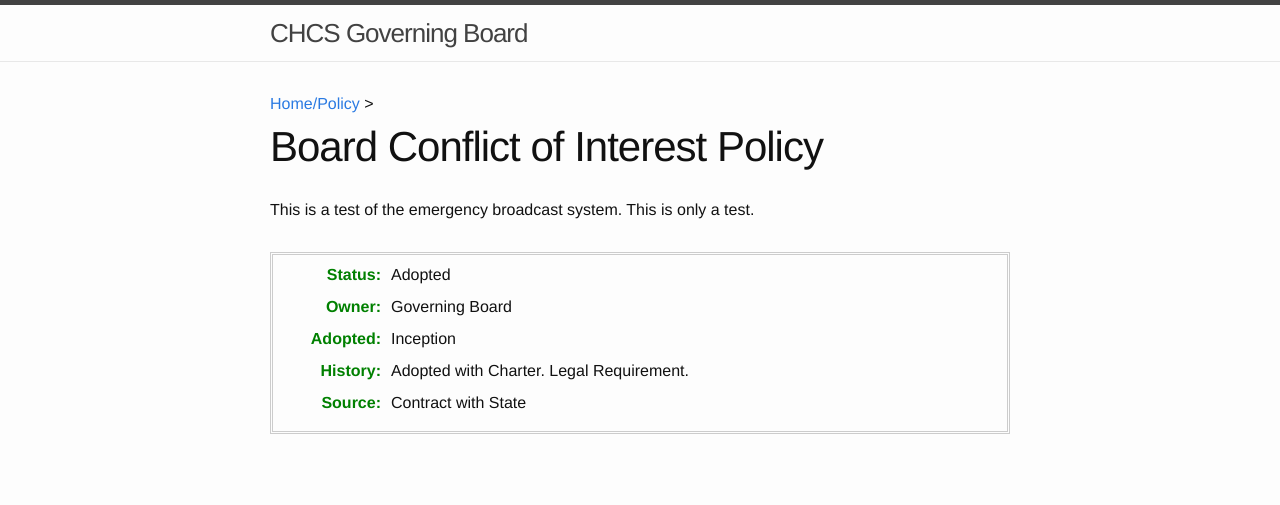
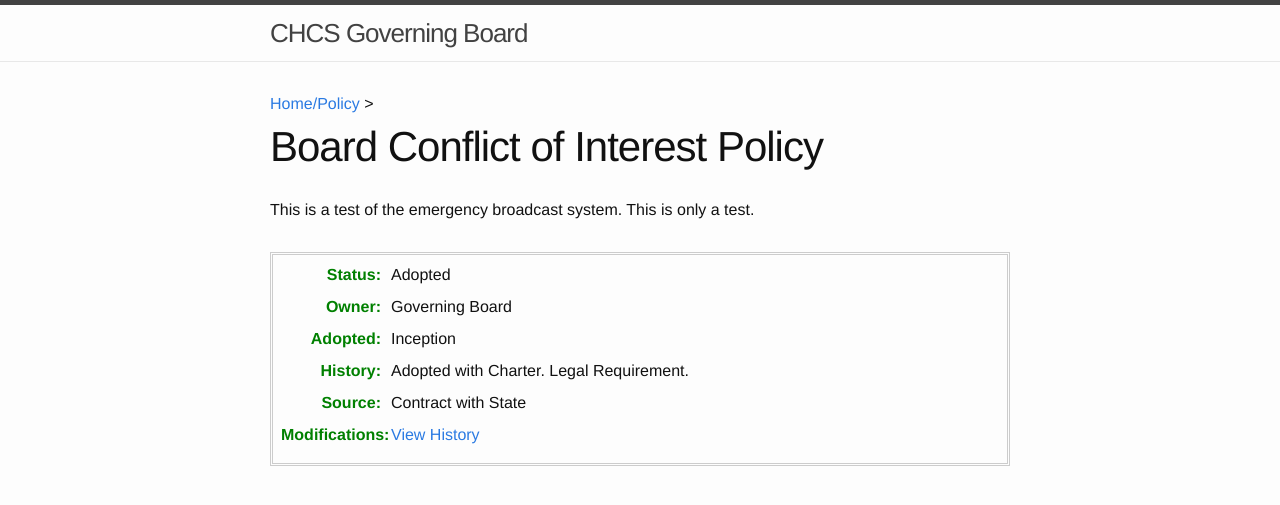
Before and after one commit to cjoh/chcs-policy, a Jekyll site: the page built from Board/conflict_of_interest.md, in a window 1280 px wide. Shown: the top 505 px of the page. Built offline with Jekyll 4.4.1, drawn with Linux system fonts in a browser that asks for light colours; nearby versions of some CDN libraries; comment, search, counter and statistics services are not loaded.

Commit message:
adding policy backlink to github?

```diff
--- a/_layouts/policy.html
+++ b/_layouts/policy.html
@@ -23,5 +23,7 @@ layout: default
     <dd>{{page.history}}</dd>
     <dt>Source</dt>
     <dd>{{page.source}}</dd>
+    <dt>Modifications</dt>
+    <dd><a href="https://github.com/cjoh/chcs-policy/edit/{{ site.branch }}/{{ page.path }}">View History</a></dd>
   </dl>
 </div>
```
